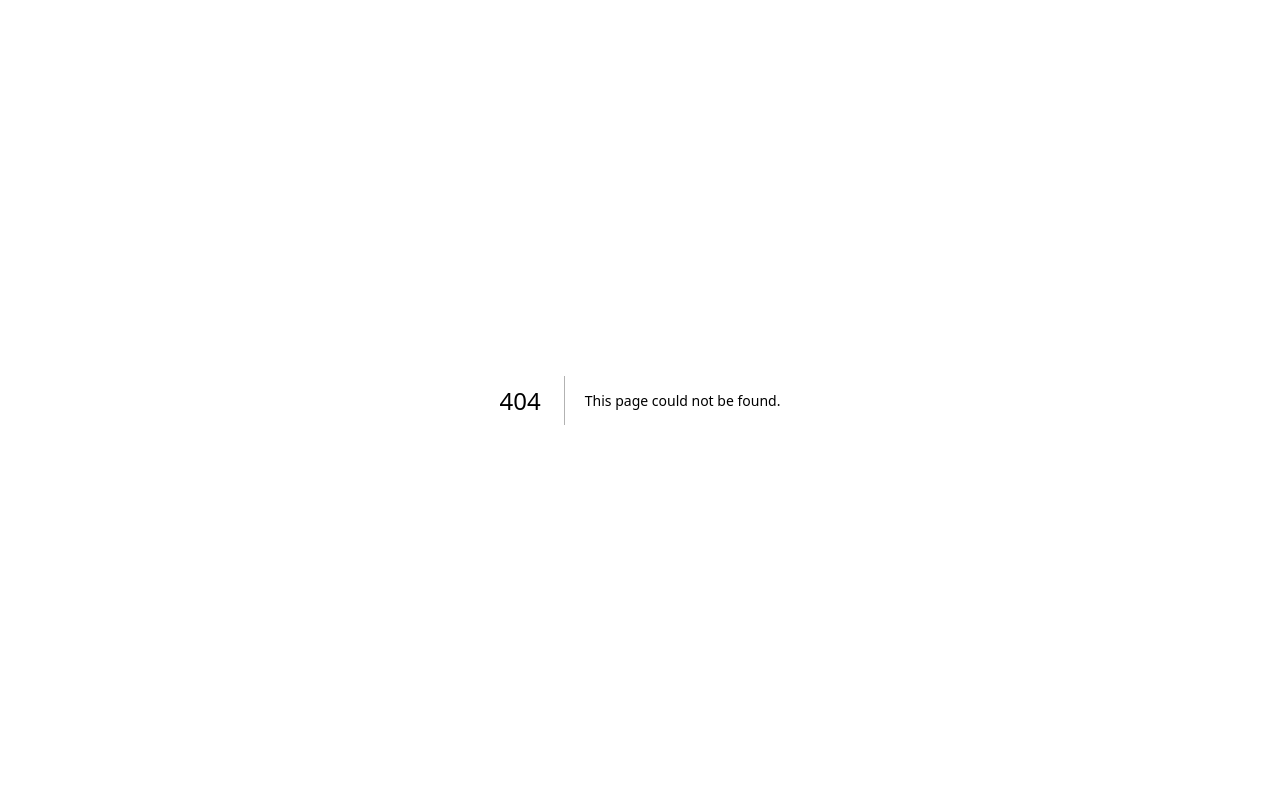
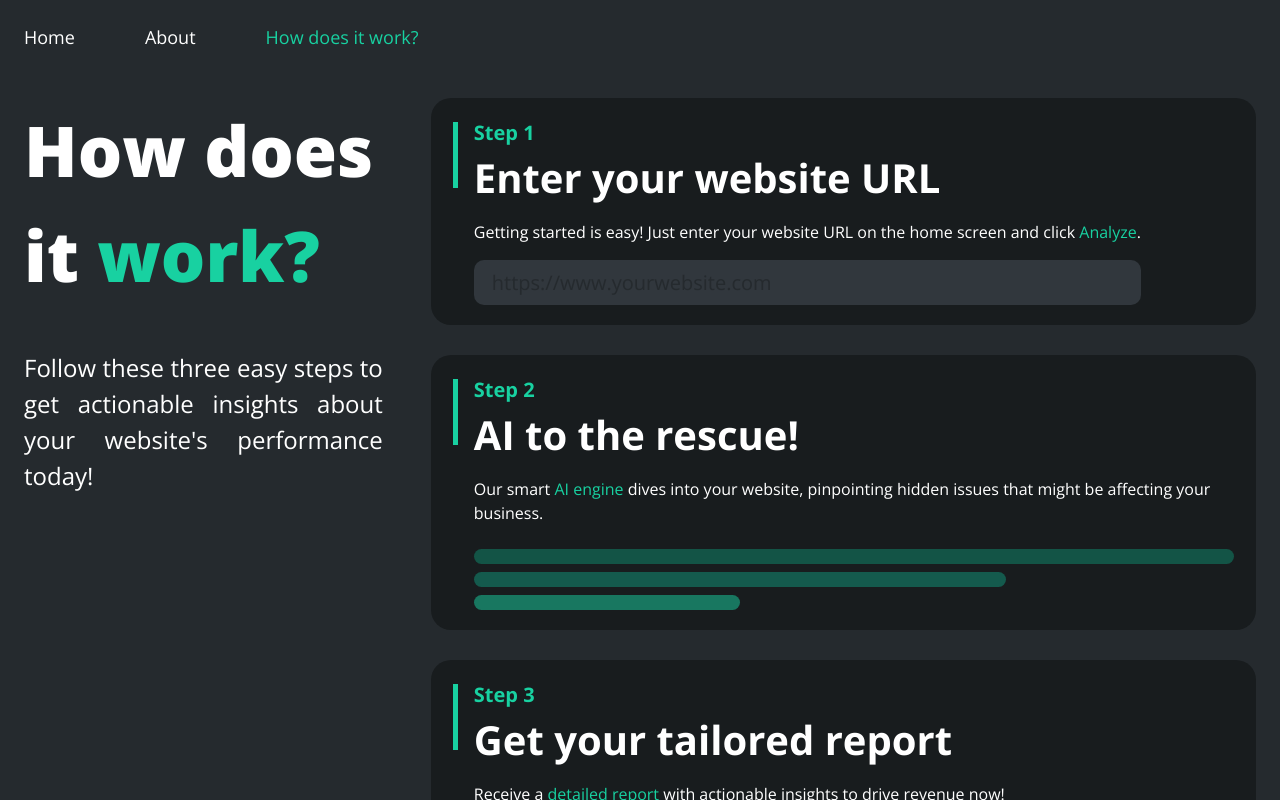
Before and after one commit to ShaYri12/web-review-with-ai, a Next.js app: page /how-does-it-works in a window 1280 px wide. Before the commit this address had no page. Shown: the top 800 px of the page. Built offline with nearby package versions, Linux system fonts and the light colour scheme.

Commit message:
how does it work page almost done

```diff
--- a/app/components/Header.tsx
+++ b/app/components/Header.tsx
@@ -58,9 +58,9 @@ const Header: React.FC = () => {
             About
           </Link>
           <Link
-            href="/how"
+            href="/how-does-it-works"
             className={`3xl:text-[25px] md:text-[18px] font-[400] ${
-              pathname === "/how"
+              pathname === "/how-does-it-works"
                 ? "text-cyan"
                 : "text-[#FFFFFF] hover:text-emerald-300"
             }`}
@@ -113,9 +113,9 @@ const Header: React.FC = () => {
               About
             </Link>
             <Link
-              href="/how"
+              href="/how-does-it-works"
               className={`text-[18px] font-[400] ${
-                pathname === "/how"
+                pathname === "/how-does-it-works"
                   ? "text-cyan"
                   : "text-[#FFFFFF] hover:text-emerald-300"
               }`}
--- /dev/null
+++ b/app/how-does-it-works/page.tsx
@@ -0,0 +1,100 @@
+import Footer from "../components/Footer";
+import Header from "../components/Header";
+
+export default function HowDoesItWorks() {
+  return (
+    <div className="min-h-screen flex flex-col justify-between items-center bg-[#252A2E] text-white relative">
+      <Header />
+
+      <main className="px-4 lg:px-[24px] 3xl:py-[47px] py-[23px] w-full relative z-[0]">
+        <div className="3xl:max-w-[1600px] 2xl:max-w-[1280px] max-w-[1280px] mx-auto grid md:grid-cols-[1fr,2.3fr] gap-12 items-start">
+          {/* Left Column */}
+          <div className="lg:space-y-[42px] md:space-y-[30px] space-y-[20px]">
+            <h1 className="xl:font-[800] font-[700] text-[37px] sm:text-[40px] md:text-[48px] lg:text-[60px] xl:text-[70px] 3xl:text-[100px] 2xl:leading-[102px]">
+              How does <br className="md:flex hidden" /> it{" "}
+              <span className="text-cyan">work?</span>
+            </h1>
+            <p className="3xl:text-[30px] md:text-[24px] sm:text-[20px] md:mb-[40px] mb-[30px] text-justify">
+              Follow these three easy steps to get actionable insights about
+              your website's performance today!
+            </p>
+          </div>
+
+          {/* Right Column - Steps */}
+          <div className="3xl:space-y-[50px] 2xl:space-y-[40px] xl:space-y-[30px] space-y-[20px]">
+            {/* Step 1 */}
+            <div className="bg-[#181C1E] rounded-[20px] lg:px-[22px] md:px-[20px] px-4 py-[20px] flex gap-4">
+              <div className="h-[65.5px] min-w-[5px] w-[5px] bg-cyan flex mt-1"></div>
+              <div>
+                <div className="text-cyan md:text-[20px] text-[18px] font-[700] mb-0">
+                  Step 1
+                </div>
+                <h2 className="2xl:text-[48px] xl:text-[40px] lg:text-[35px] md:text-[28px] text-[20px] font-bold mb-3">
+                  Enter your website URL
+                </h2>
+                <p className="mb-4">
+                  Getting started is easy! Just enter your website URL on the
+                  home screen and click{" "}
+                  <span className="text-cyan">Analyze</span>.
+                </p>
+                <input
+                  type="url"
+                  placeholder="https://www.yourwebsite.com"
+                  className="w-full bg-[#31373D] rounded md:px-[18px] px-4 py-[10.5px] lg:text-[20px] md:text-[18px] text-base text-white placeholder-[#252A2E] focus:outline-none focus:ring-2 focus:ring-cyan rounded-[10px]"
+                />
+              </div>
+            </div>
+
+            {/* Step 2 */}
+            <div className="bg-[#181C1E] rounded-[20px] lg:px-[22px] md:px-[20px] px-4 py-[20px] flex gap-4">
+              <div className="h-[65.5px] min-w-[5px] w-[5px] bg-cyan flex mt-1"></div>
+              <div>
+                <div className="text-cyan md:text-[20px] text-[18px] font-[700] mb-0">
+                  Step 2
+                </div>
+                <h2 className="2xl:text-[48px] xl:text-[40px] lg:text-[35px] md:text-[28px] text-[20px] font-bold mb-3">
+                  AI to the rescue!
+                </h2>
+                <p className="mb-6">
+                  Our smart <span className="text-cyan">AI engine</span> dives
+                  into your website, pinpointing hidden issues that might be
+                  affecting your business.
+                </p>
+                <div className="space-y-2">
+                  <div className="md:h-[12px] lg:h-[15px] bg-[#0E8B6E80] rounded-full w-full"></div>
+                  <div className="md:h-[12px] lg:h-[15px] bg-[#11977D80] rounded-full w-[70%]"></div>
+                  <div className="md:h-[12px] lg:h-[15px] bg-[#18D1A180] rounded-full w-[35%]"></div>
+                </div>
+              </div>
+            </div>
+
+            {/* Step 3 */}
+            <div className="bg-[#181C1E] rounded-[20px] lg:px-[22px] md:px-[20px] px-4 py-[20px] flex gap-4">
+              <div className="h-[65.5px] min-w-[5px] w-[5px] bg-cyan flex mt-1"></div>
+              <div>
+                <div className="text-cyan md:text-[20px] text-[18px] font-[700] mb-0">
+                  Step 3
+                </div>
+                <h2 className="2xl:text-[48px] xl:text-[40px] lg:text-[35px] md:text-[28px] text-[20px] font-bold mb-3">
+                  Get your tailored report
+                </h2>
+                <p className="mb-6">
+                  Receive a <span className="text-cyan">detailed report</span>{" "}
+                  with actionable insights to drive revenue now!
+                </p>
+                <div className="flex items-center justify-between mb-2">
+                  <div className="text-sm">Overall Score</div>
+                  <div className="text-2xl font-bold text-cyan">A-</div>
+                </div>
+                <div className="h-[10px] rounded-full bg-[#31373D]">
+                  <div className="h-[10px] rounded-full bg-emerald-400 w-[90%]"></div>
+                </div>
+              </div>
+            </div>
+          </div>
+        </div>
+      </main>
+      <Footer />
+    </div>
+  );
+}
--- a/app/how-it-works/page.tsx
+++ /dev/null
@@ -1,76 +0,0 @@
-export default function HowItWorks() {
-  return (
-    <div className="min-h-screen bg-gray-900 text-white p-8">
-      <div className="max-w-6xl mx-auto grid md:grid-cols-2 gap-12 items-start">
-        {/* Left Column */}
-        <div>
-          <h1 className="text-6xl font-bold leading-tight mb-8">
-            How does{" "}
-            <div>
-              it <span className="text-emerald-400">work?</span>
-            </div>
-          </h1>
-          <p className="text-xl leading-relaxed">
-            Follow these three easy steps to get actionable insights about your
-            website's performance today!
-          </p>
-        </div>
-
-        {/* Right Column - Steps */}
-        <div className="space-y-8">
-          {/* Step 1 */}
-          <div className="bg-gray-800/50 rounded-lg p-6">
-            <div className="text-emerald-400 mb-4">Step 1</div>
-            <h2 className="text-3xl font-bold mb-4">Enter your website URL</h2>
-            <p className="mb-4">
-              Getting started is easy! Just enter your website URL on the home
-              screen and click <span className="text-emerald-400">Analyze</span>
-              .
-            </p>
-            <input
-              type="url"
-              placeholder="https://www.yourwebsite.com"
-              className="w-full bg-gray-700 rounded px-4 py-3 text-white placeholder-gray-400 focus:outline-none focus:ring-2 focus:ring-emerald-400"
-            />
-          </div>
-
-          {/* Step 2 */}
-          <div className="bg-gray-800/50 rounded-lg p-6">
-            <div className="text-emerald-400 mb-4">Step 2</div>
-            <h2 className="text-3xl font-bold mb-4">AI to the rescue!</h2>
-            <p className="mb-6">
-              Our smart <span className="text-emerald-400">AI engine</span>{" "}
-              dives into your website, pinpointing hidden issues that might be
-              affecting your business.
-            </p>
-            <div className="space-y-2">
-              <div className="h-2 bg-emerald-400 rounded-full w-full"></div>
-              <div className="h-2 bg-emerald-400 rounded-full w-11/12"></div>
-              <div className="h-2 bg-emerald-400 rounded-full w-8/12"></div>
-            </div>
-          </div>
-
-          {/* Step 3 */}
-          <div className="bg-gray-800/50 rounded-lg p-6">
-            <div className="text-emerald-400 mb-4">Step 3</div>
-            <h2 className="text-3xl font-bold mb-4">
-              Get your tailored report
-            </h2>
-            <p className="mb-6">
-              Receive a{" "}
-              <span className="text-emerald-400">detailed report</span> with
-              actionable insights to drive revenue now!
-            </p>
-            <div className="flex items-center justify-between mb-2">
-              <div className="text-sm">Overall Score</div>
-              <div className="text-2xl font-bold text-emerald-400">A-</div>
-            </div>
-            <div className="h-2 rounded-full bg-gray-700">
-              <div className="h-2 rounded-full bg-emerald-400 w-[90%]"></div>
-            </div>
-          </div>
-        </div>
-      </div>
-    </div>
-  );
-}
```
